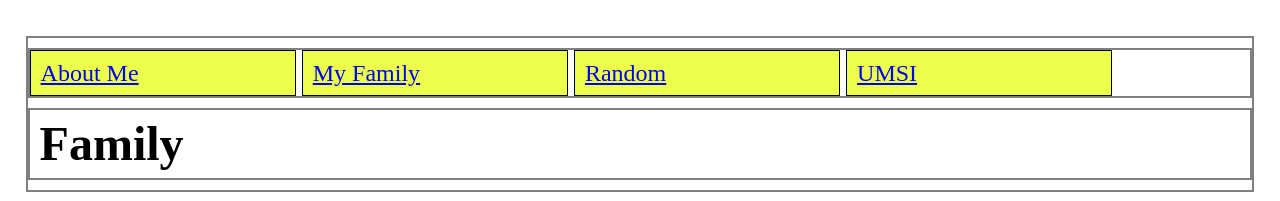
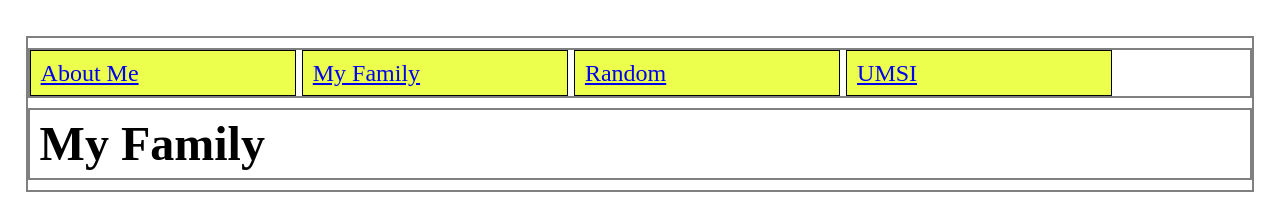
Before and after one commit to zoveeee/zoveeee.github.io, a plain HTML site: page personal.html in a window 1280 px wide. Shown: the top 201 px of the page. Drawn offline with Linux system fonts and the light colour scheme.

Commit message:
Update personal.html

```diff
--- a/personal.html
+++ b/personal.html
@@ -18,7 +18,7 @@
 			<li><a href = "http://www.si.umich.edu">UMSI</a></li>
 		</ul>
 	  </nav>
-	  <h1>Family</h1>
+	  <h1>My Family</h1>
 	</header>
 
 
```
